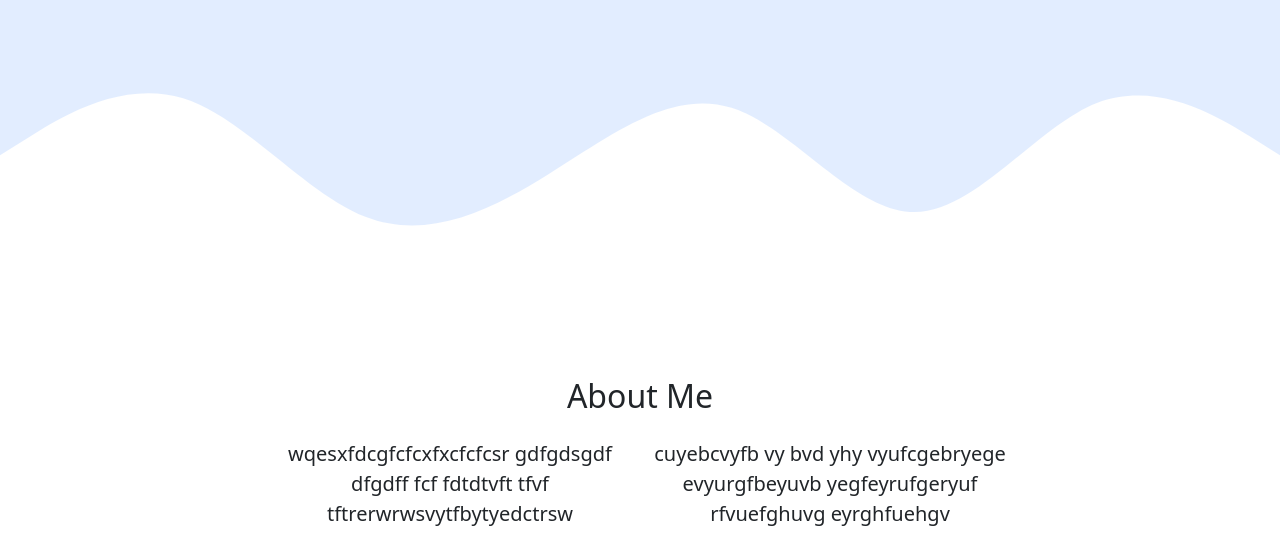
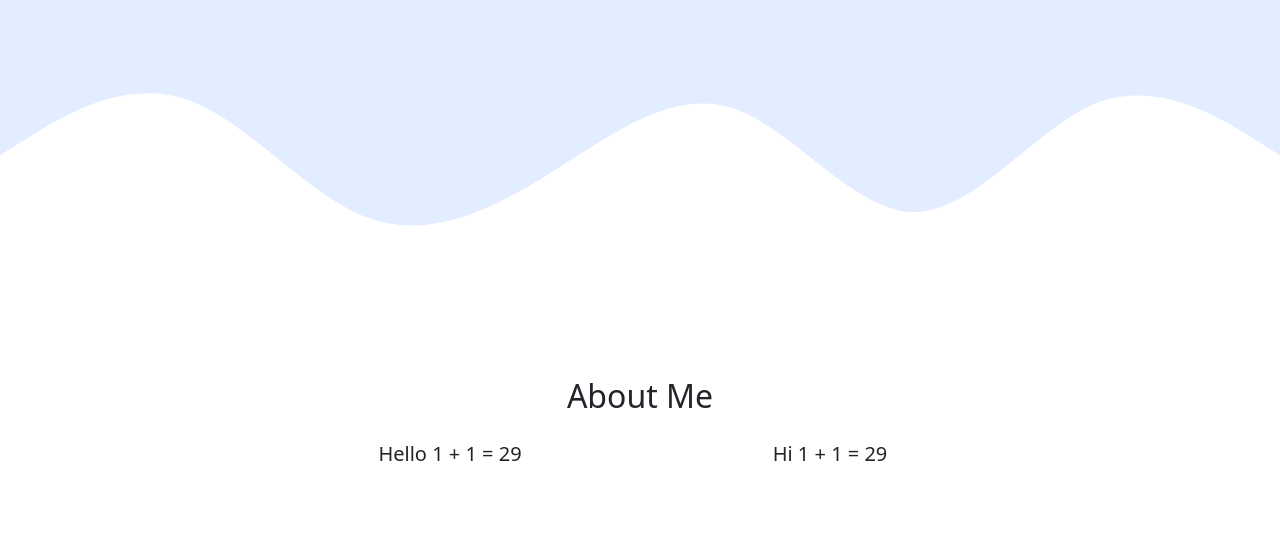
Before and after one commit to Assanto/Home, a plain HTML site: page Index.html in a window 1280 px wide. Shown: the part 397-931 px from the top of the page. Drawn offline with nearby package versions, Linux system fonts and the light colour scheme.

Commit message:
mengubah teks about me

```diff
--- a/Index.html
+++ b/Index.html
@@ -70,10 +70,10 @@
         </div>
         <div class="row justify-content-center fs-5 text-center">
           <div class="col-md-4">
-            <p>wqesxfdcgfcfcxfxcfcfcsr gdfgdsgdf dfgdff fcf fdtdtvft tfvf tftrerwrwsvytfbytyedctrsw defer6vr8ftr y yg6truv7tr rtrg6rvy 1 + 1 = 29</p>
+            <p>Hello 1 + 1 = 29</p>
           </div>
           <div class="col-md-4">
-            <p>cuyebcvyfb vy bvd yhy vyufcgebryege evyurgfbeyuvb yegfeyrufgeryuf rfvuefghuvg eyrghfuehgv greuvegruferg ervghurghfu 1 + 1 = 29</p>
+            <p>Hi 1 + 1 = 29</p>
           </div>
         </div>
       </div>
```
